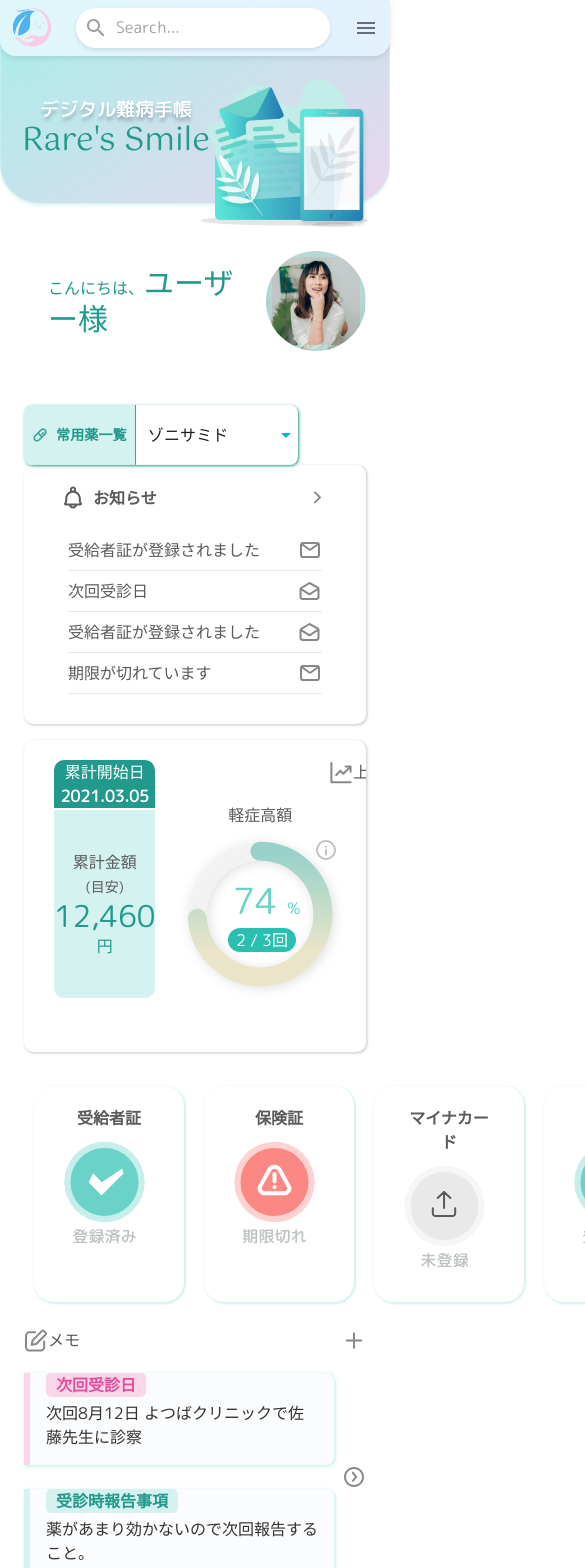
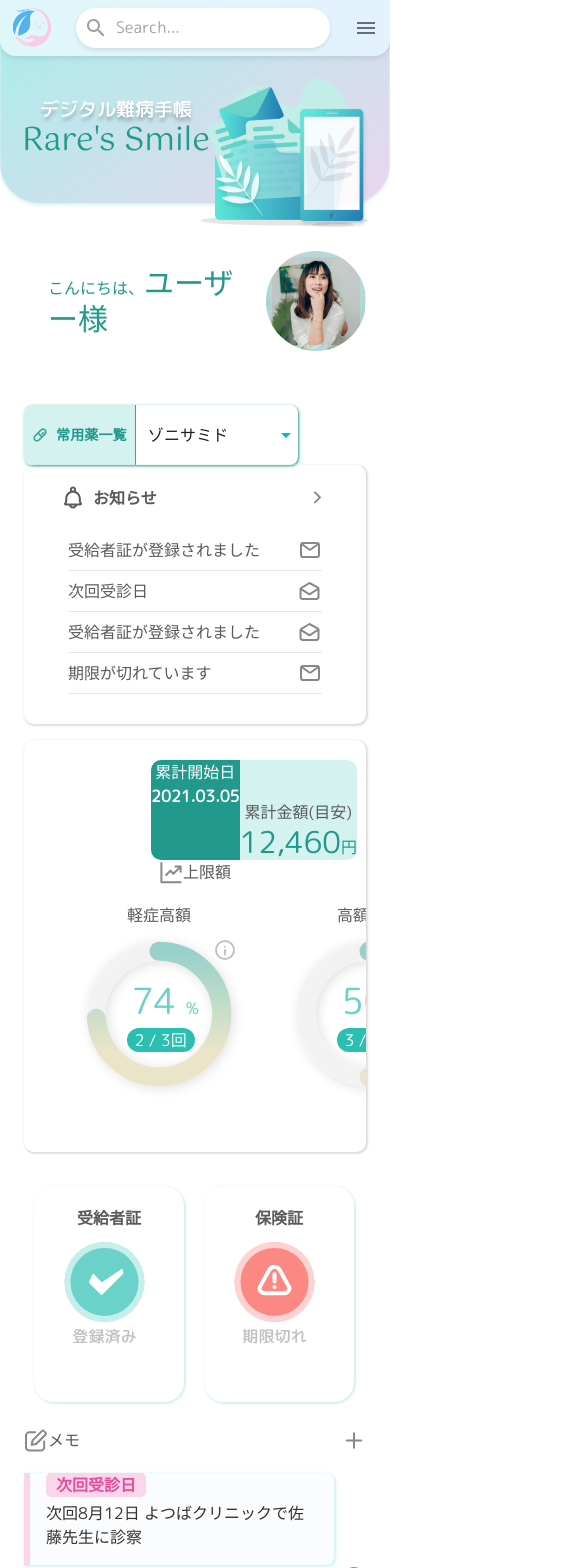
Before and after one commit to Yuri-U0127/Rare-s-Smile, a Next.js app: page / in a window 390 px wide. Shown: the top 1568 px of the page, 585 px wide, since content can reach past the window. Built offline with nearby package versions, Linux system fonts and the light colour scheme; a web font is replaced by a local one.

Commit message:
Make the chart responsive, but not completed yet.

```diff
--- a/src/app/page.js
+++ b/src/app/page.js
@@ -14,6 +14,7 @@ import useMediaQuery from '@mui/material/useMediaQuery';
 import MobileHeader from "../components/shared/MobileHeader.jsx";
 import MobileFooter from "../components/private/MobileFooter.jsx";
 import ScrollToTopButton from '../components/ui/global/ScrollToTopButton'
+import Agenda from "../components/ui/Agenda.jsx";
 
 const PrivateHeader = dynamic(() => import('../components/private/Header'));
 const PrivateFooter = dynamic(() => import('../components/private/Footer'));
@@ -126,18 +127,8 @@ export default function HomePage() {
                   </Grid>
                   <Grid item xs={12} md={7}>
                     <CustomBox shadowColor="#ddd" borderRadius={"10px"}>
-                      <div className="flex">
-                        <div className="max-h-[325px] w-[150px] ">
-                          <div className="h-[50px] border-b-2 border-[white] bg-[#22998D] rounded-t-[10px] text-white">
-                            <div className="w-fit mx-auto">累計開始日</div>
-                            <div className="w-fit mx-auto"><span className="font-bold">2021.03.05</span></div>
-                          </div>
-                          <div className="bg-[#D4F2EF] rounded-b-[10px]">
-                            <div className="w-fit mx-auto pt-10">累計金額</div>
-                            <div className="w-fit mx-auto"><span className="text-sm">(目安)</span></div>
-                            <div className="w-fit mx-auto pb-10 text-[#22998D]"><span className="text-3xl">12,460</span>円</div>
-                          </div>
-                        </div>
+                      {matches ? <div className="flex">
+                        <Agenda matches={matches} />
                         <div className="text-center">
                           <div className="flex justify-center">
                             <img src="/images/management_table.svg"></img>
@@ -150,12 +141,26 @@ export default function HomePage() {
                         </div>
 
                       </div>
+                        : <div>
+                          <Agenda matches={matches} />
+                          <div className="text-center" style={{ transform: "translate-x:-30px" }} >
+                            <div className="flex justify-center ">
+                              <img src="/images/management_table.svg"></img>
+                              <span>上限額</span>
+                            </div>
+                            <div className="flex" >
+                              <CustomRadialChart title={"軽症高額"} label={"2 / 3回"} progress={74} />
+                              <CustomRadialChart title={"高額長期"} label={"3 / 6回"} progress={50} />
+                            </div>
+                          </div>
+                        </div>
+                      }
                     </CustomBox>
                   </Grid>
                 </Grid>
                 <br />
-                <Grid container spacing={2}>
-                  <Grid item container md={8} xs={12} sx={{ alignItems: "flex-start" }}>
+                <Grid container spacing={2} >
+                  <Grid item container md={8} xs={12} sx={{ alignItems: "flex-start", overflow: "scroll", scrollbarWidth: "none" }}>
                     <div className="flex">
                       {/* <Grid> */}
                       {cardItems.map((item, index) => (
@@ -201,6 +206,7 @@ export default function HomePage() {
                   // display: 'flex',       // Use flexbox
                   flexWrap: 'nowrap',    // Prevent wrapping to a new line
                   // overflowX: 'auto',     // Enable horizontal scrolling
+                  overflow: "scroll"
                 }} >
                   <Grid item md={3} xs={5} sx={{ minWidth: "250px" }}>
                     <CustomGreenCard imgSrc="/images/green_circle_memo.svg" title="メモ" desc="次の受診日予定などのメモを取っておくと便利です。" />
--- /dev/null
+++ b/src/components/ui/Agenda.jsx
@@ -0,0 +1,35 @@
+import React from 'react';
+
+const Agenda = ({ matches }) => {
+  return (
+    <>
+      {matches ?
+        <div className="max-h-[325px] w-[150px] ">
+          <div className="h-[50px] border-b-2 border-[white] bg-[#22998D] rounded-t-[10px] text-white">
+            <div className="w-fit mx-auto">累計開始日</div>
+            <div className="w-fit mx-auto"><span className="font-bold">2021.03.05</span></div>
+          </div>
+          <div className="bg-[#D4F2EF] rounded-b-[10px]">
+            <div className="w-fit mx-auto pt-10">累計金額</div>
+            <div className="w-fit mx-auto"><span className="text-sm">(目安)</span></div>
+            <div className="w-fit mx-auto pb-10 text-[#22998D]"><span className="text-3xl">12,460</span>円</div>
+          </div>
+        </div>
+        :
+        <div className="h-[100px] flex w-[400px] justify-center">
+          <div className=" border-b-1 border-[white] bg-[#22998D] rounded-l-[10px] text-white">
+            <div className="w-fit mx-auto">累計開始日</div>
+            <div className="w-fit mx-auto"><span className="font-bold">2021.03.05</span></div>
+          </div>
+          <div className="bg-[#D4F2EF] rounded-r-[10px]">
+            <div className="w-fit mx-auto pt-10">累計金額(目安)</div>
+            <div className="w-fit mx-auto"><span className="text-sm"></span></div>
+            <div className="w-fit mx-auto pb-10 text-[#22998D]"><span className="text-3xl">12,460</span>円</div>
+          </div>
+        </div>
+      }
+    </>
+  );
+};
+
+export default Agenda;
```
